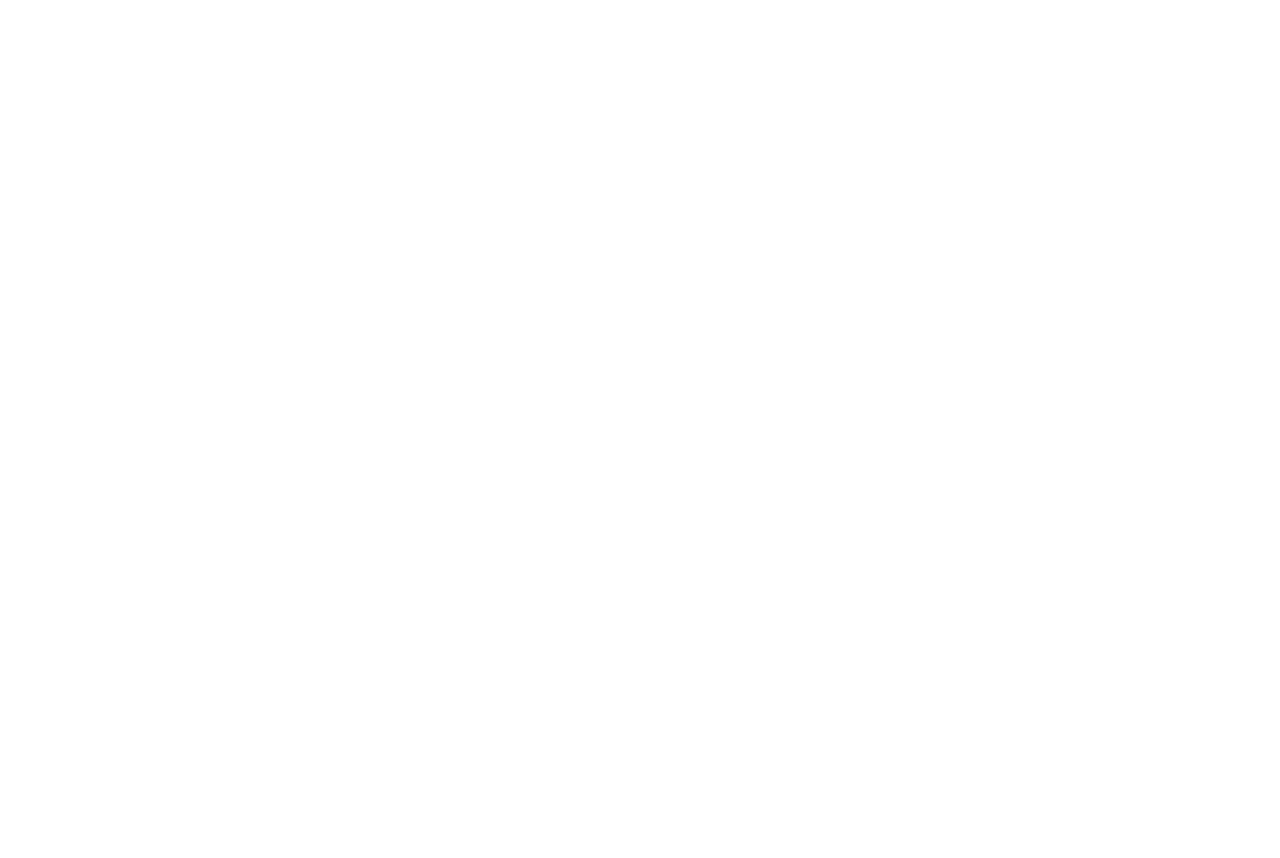
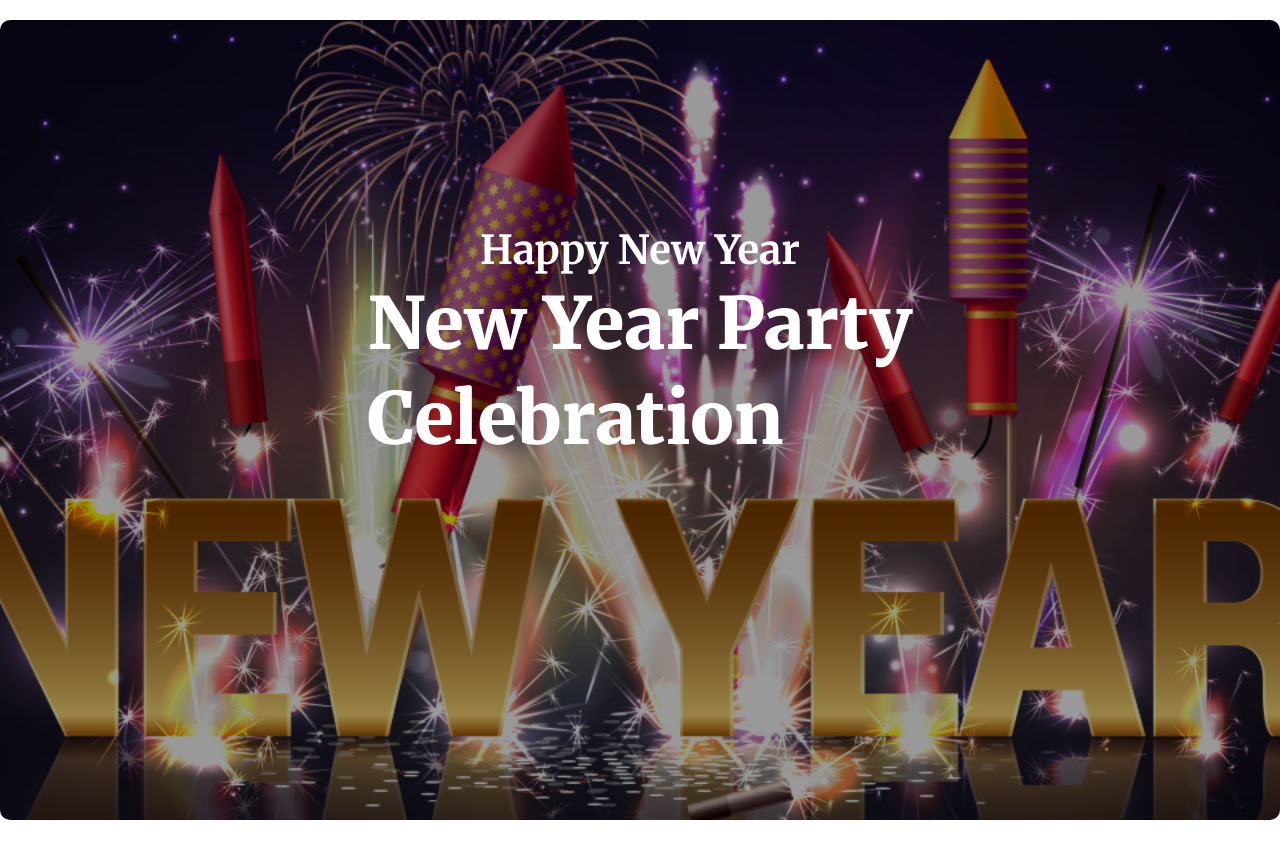
Before and after one commit to mainulimurad/Project-1, a plain HTML site: page index.html in a window 1280 px wide. Before the commit the page ends 800 px from the top, so only its background shows below. Drawn offline with Linux system fonts and the light colour scheme.

Commit message:
banner section done

```diff
--- a/index.html
+++ b/index.html
@@ -7,8 +7,19 @@
 		<title>Project 1</title>
 	</head>
 	<body>
-        <header></header>
-        <main></main>
+        <header class="banner-container">
+            <div class="banner-content">
+                <p>Happy New Year</p>
+                <h1>New Year Party <br>Celebration</h1>
+            </div>
+        </header>
+        <main>
+            <!-- second section starts here -->
+             <section class="second-section-container">
+
+             </section>
+            <!-- second section ends here -->
+        </main>
         <footer></footer>
     </body>
 </html>
--- a/style/style.css
+++ b/style/style.css
@@ -1,5 +1,60 @@
-@import url('https://fonts.googleapis.com/css2?family=Merriweather:ital,wght@0,300;0,400;0,700;0,900;1,300;1,400;1,700;1,900&display=swap');
+@import url("https://fonts.googleapis.com/css2?family=Merriweather:ital,wght@0,300;0,400;0,700;0,900;1,300;1,400;1,700;1,900&display=swap");
 
-body{
-    font-family: "Merriweather", serif;
+* {
+	box-sizing: border-box;
+	margin: 0;
+	padding: 0;
 }
+
+body {
+	font-family: "Merriweather", serif;
+}
+
+/* banner section style start */
+.banner-container {
+	max-width: 1320px;
+	margin: 0 auto;
+	border-radius: 10px;
+	min-height: 800px;
+	margin-top: 20px;
+    background-color: rgba(0, 0, 0, 0.4);
+	background-image: url("../Assets/images/Banner\ Image.png");
+	background-position: center;
+	background-repeat: no-repeat;
+	background-size: cover;
+    background-blend-mode: overlay;
+}
+
+.banner-content {
+	display: flex;
+	flex-direction: column;
+	justify-content: center;
+	height: 650px;
+	align-items: center;
+}
+
+.banner-content p,
+h1 {
+	color: #fff;
+}
+
+.banner-content p {
+    font-size: 40px;
+    font-weight: 700;
+    line-height: 52px;
+}
+
+.banner-content h1 {
+	font-size: 72px;
+	font-weight: 900;
+	line-height: 95px;
+}
+
+/* second section style starts here */
+
+.second-section-container{
+    max-width: 802px;
+    height: 806px;
+    margin: 0 auto;
+    margin-top: 90px;
+}
```
